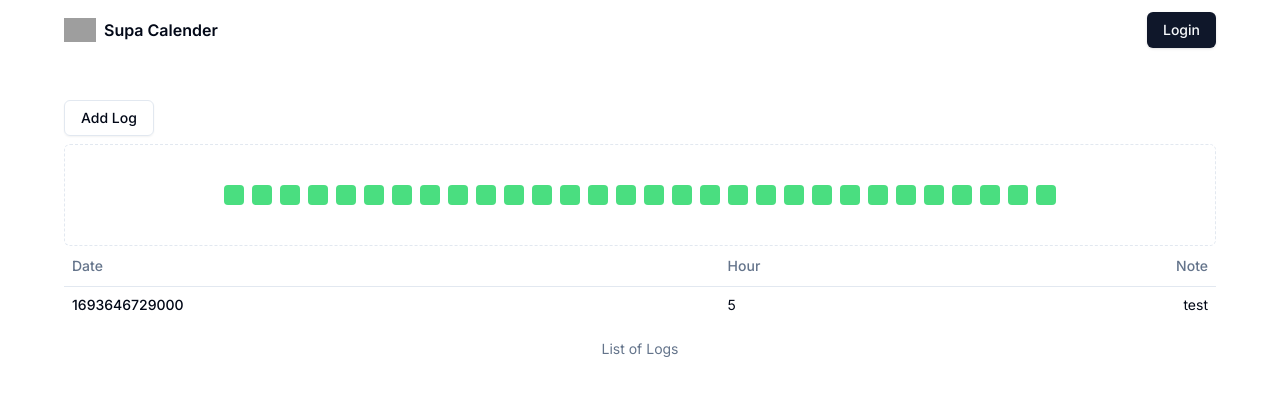
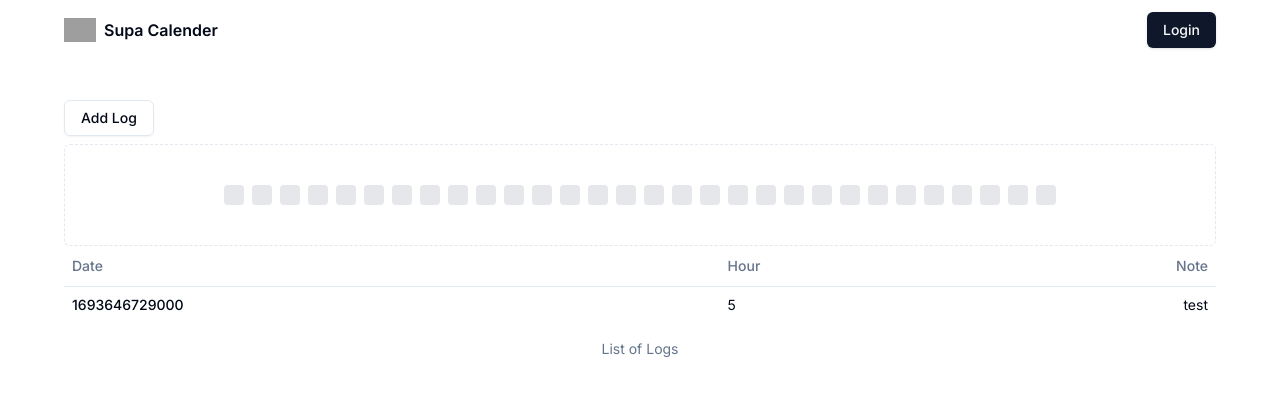
Before and after one commit to Alapottra-troj1n/supabase-nextjs-app, a Next.js app: page / in a window 1280 px wide. Shown: the top 396 px of the page. Built offline with nearby package versions, Linux system fonts and the light colour scheme; grey boxes are pictures that could not be loaded.

Commit message:
calender functionality has been added

```diff
--- a/src/components/Calender.tsx
+++ b/src/components/Calender.tsx
@@ -1,12 +1,17 @@
+'use client';
+
 import {
     HoverCard,
     HoverCardContent,
     HoverCardTrigger,
 } from "@/components/ui/hover-card"
 import { cn } from "@/lib/utils";
+import { useLogStore } from "@/store";
 import dayjs from 'dayjs';
 
 export default function Calender() {
+    const logs = useLogStore(state => state.logs);
+
 
     const getDateInMonths = (year = dayjs().year(), month = dayjs().month()) => {
 
@@ -37,14 +42,15 @@ export default function Calender() {
 
             <div className='flex flex-wrap gap-2 border border-dashed p-10 justify-center rounded-md '>
                 {getDateInMonths().map((date, index) => {
+                    const log = logs[date];
                     return (
                         <HoverCard key={index}>
                             <HoverCardTrigger>
-                                <div  className={cn('w-5 h-5  rounded-sm cursor-pointer',getColor(hour || 0) )} key={index}>
+                                <div className={cn('w-5 h-5  rounded-sm cursor-pointer', getColor(log?.hour || 0))} key={index}>
                                 </div>
                             </HoverCardTrigger>
                             <HoverCardContent>
-                                {hour || 0} hours on {date}
+                                {log?.hour || 0} hours on {date}
                             </HoverCardContent>
                         </HoverCard>
                     )
--- a/src/store/index.ts
+++ b/src/store/index.ts
@@ -2,8 +2,8 @@ import { create } from 'zustand'
 
 type Log = {
     date: Date,
-    note: String,
-    hour: Number
+    note: string,
+    hour: number
 }
 
 interface LogState {
```
